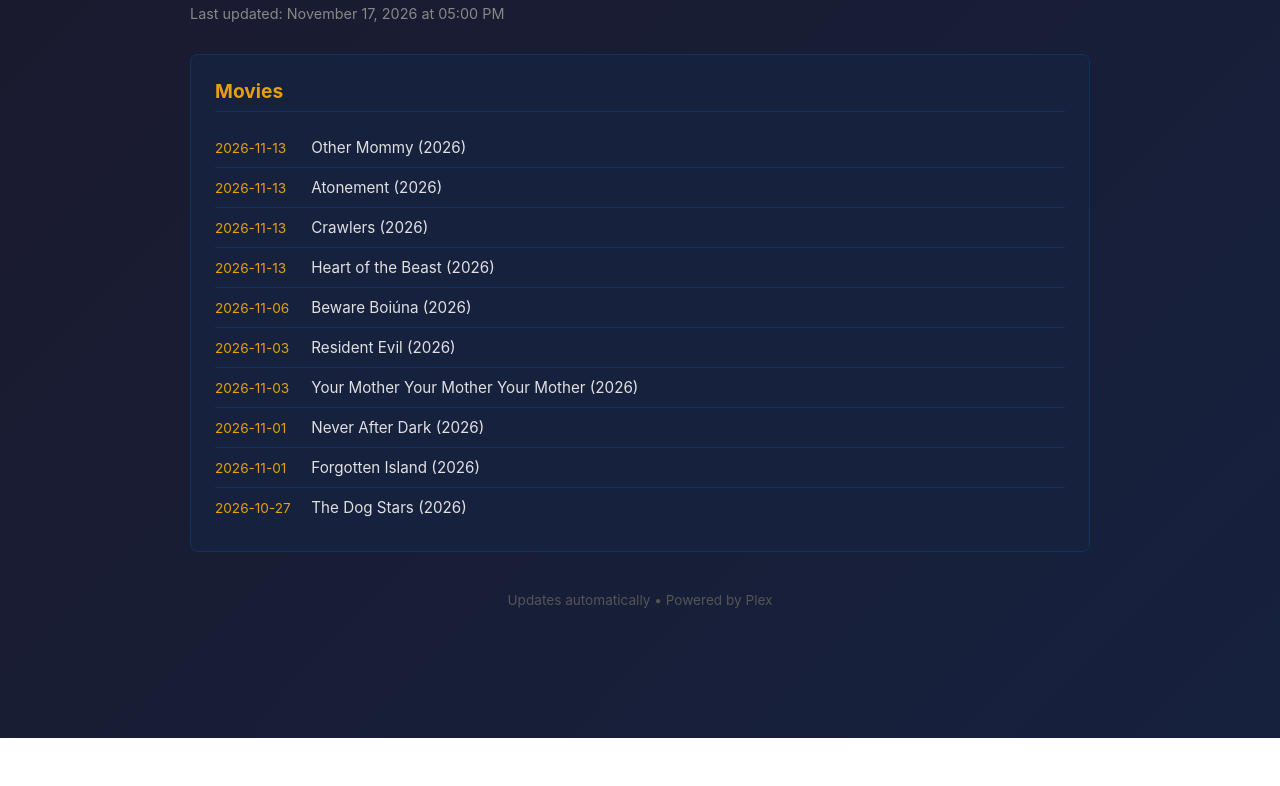
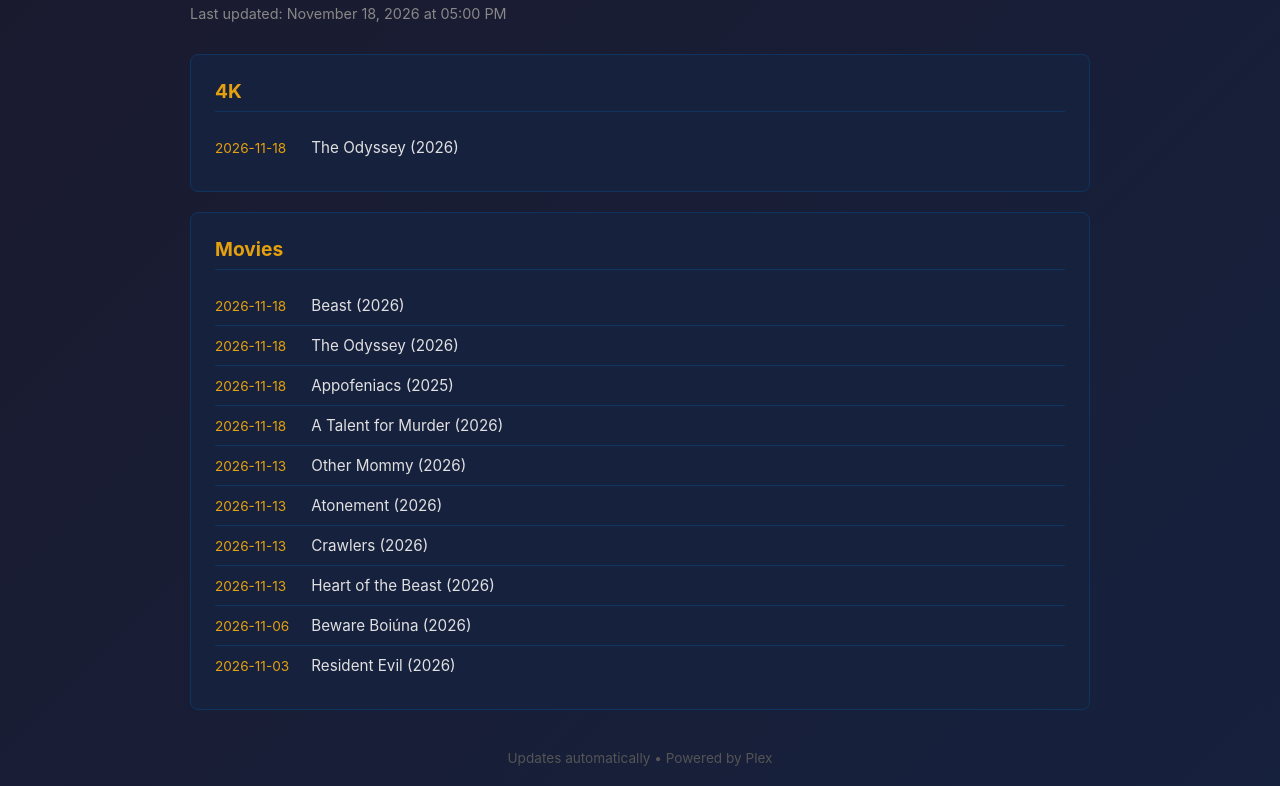
Before and after one commit to Kennrow17/plex-updates, a plain HTML site: page index.html in a window 1280 px wide. Shown: the part 62-848 px from the top of the page. Before the commit the page ends 800 px from the top, so only its background shows below. Drawn offline with Linux system fonts and the light colour scheme.

Commit message:
Update: 2026-11-18 17:00

```diff
--- a/index.html
+++ b/index.html
@@ -70,21 +70,27 @@
 <body>
     <div class="container">
         <h1>🎬 Recently Added</h1>
-        <div class="subtitle">Last updated: November 17, 2026 at 05:00 PM</div>
+        <div class="subtitle">Last updated: November 18, 2026 at 05:00 PM</div>
 
 
     <div class="section">
+        <h2>4K</h2>
+        <ul><li><span class="date">2026-11-18</span> The Odyssey (2026)</li>
+</ul>
+    </div>
+
+    <div class="section">
         <h2>Movies</h2>
-        <ul><li><span class="date">2026-11-13</span> Other Mommy (2026)</li>
+        <ul><li><span class="date">2026-11-18</span> Beast (2026)</li>
+<li><span class="date">2026-11-18</span> The Odyssey (2026)</li>
+<li><span class="date">2026-11-18</span> Appofeniacs (2025)</li>
+<li><span class="date">2026-11-18</span> A Talent for Murder (2026)</li>
+<li><span class="date">2026-11-13</span> Other Mommy (2026)</li>
 <li><span class="date">2026-11-13</span> Atonement (2026)</li>
 <li><span class="date">2026-11-13</span> Crawlers (2026)</li>
 <li><span class="date">2026-11-13</span> Heart of the Beast (2026)</li>
 <li><span class="date">2026-11-06</span> Beware Boiúna (2026)</li>
 <li><span class="date">2026-11-03</span> Resident Evil (2026)</li>
-<li><span class="date">2026-11-03</span> Your Mother Your Mother Your Mother (2026)</li>
-<li><span class="date">2026-11-01</span> Never After Dark (2026)</li>
-<li><span class="date">2026-11-01</span> Forgotten Island (2026)</li>
-<li><span class="date">2026-10-27</span> The Dog Stars (2026)</li>
 </ul>
     </div>
 
```
